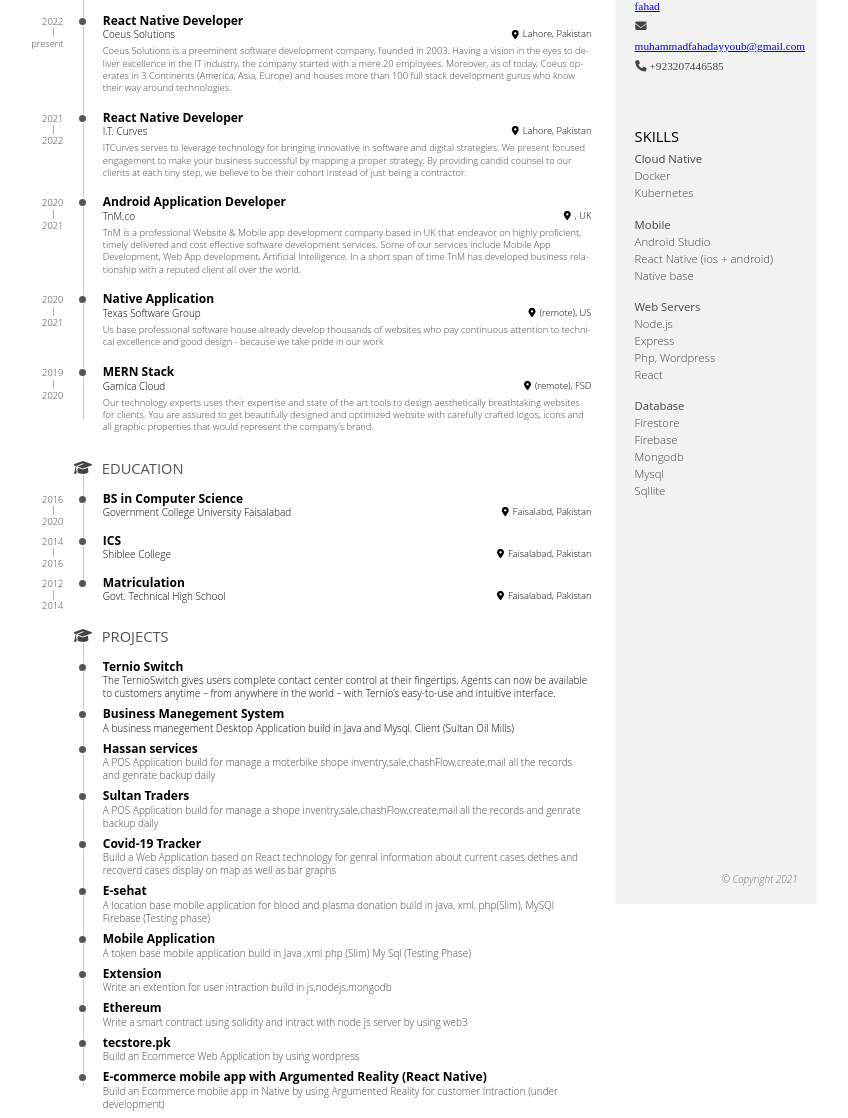
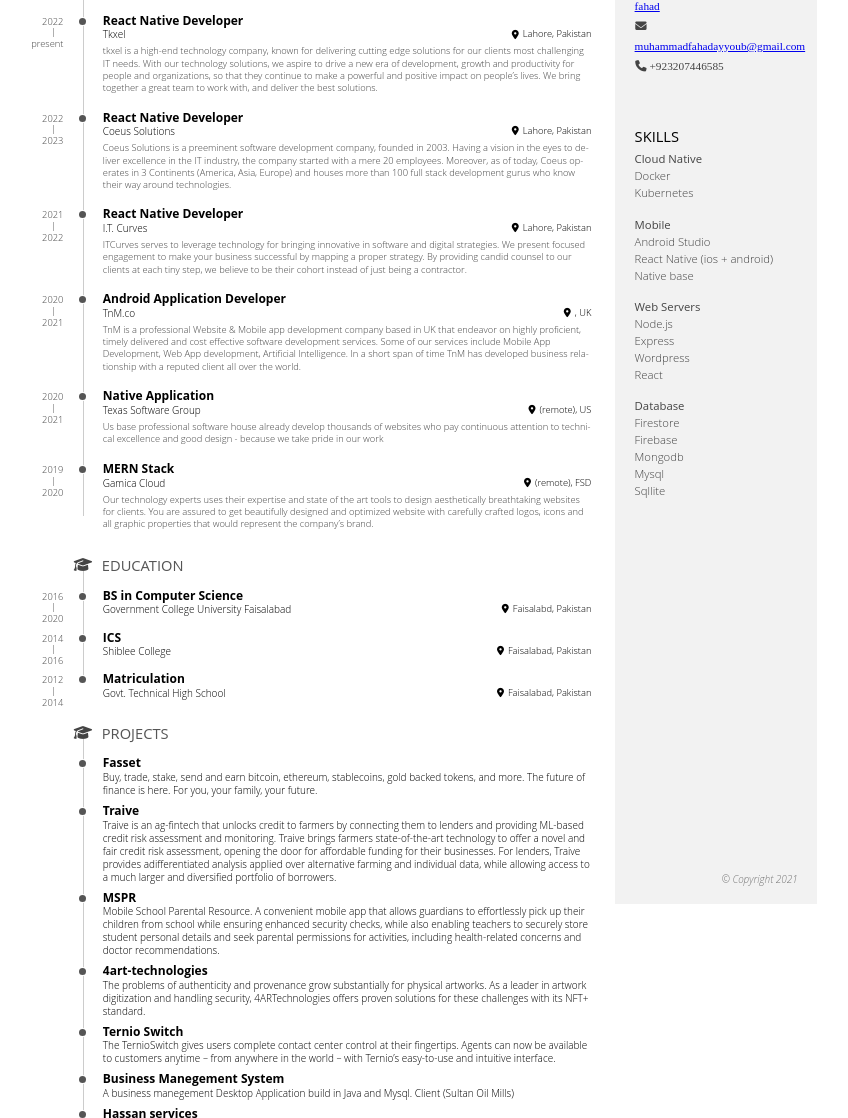
Before and after one commit to Fahadayyoub/fahadprofile, a website: page portfolio/index.html in a window 1280 px wide. Shown: the part 152-1270 px from the top of the page, without its empty margins (231-1079 px from the left). Drawn offline with nearby package versions, Linux system fonts and the light colour scheme.

Commit message:
Add files via upload
Update profile

```diff
--- a/portfolio/index.html
+++ b/portfolio/index.html
@@ -33,8 +33,24 @@
         </div>
       </header>
       <section class="main-block" style="clear: left">
-        <h2><i class="fa fa-suitcase"></i> Experiences</h2><section class="blocks">
+        <h2><i class="fa fa-suitcase"></i> Experiences</h2>
+        <section class="blocks">
           <div class="date"><span>2022</span><span>present</span></div>
+          <div class="decorator"></div>
+          <div class="details">
+            <header>
+              <h3>React Native Developer</h3>
+              <span class="place">Tkxel</span>
+              <span class="location">Lahore, Pakistan</span>
+            </header>
+            <div>
+              <p>
+                tkxel is a high-end technology company, known for delivering cutting edge solutions for our clients most challenging IT needs. With our technology solutions, we aspire to drive a new era of development, growth and productivity for people and organizations, so that they continue to make a powerful and positive impact on people’s lives. We bring together a great team to work with, and deliver the best solutions.              </p>
+            </div>
+          </div>
+        </section>
+        <section class="blocks">
+          <div class="date"><span>2022</span><span>2023</span></div>
           <div class="decorator"></div>
           <div class="details">
             <header>
@@ -171,6 +187,62 @@
       </section>
       <section class="main-block concise">
         <h2><i class="fa fa-graduation-cap"></i> Projects</h2>
+        <section class="blocks">
+          <div class="date"></div>
+          <div class="decorator"></div>
+          <div class="details">
+            <header>
+              <h3>Fasset</h3>
+              <span class="place"
+                >Buy, trade, stake, send and earn bitcoin, ethereum, stablecoins, gold backed tokens, and more. The future of finance is here. For you, your family, your future.
+                </span
+              >
+            </header>
+
+          </div>
+        </section>
+        <section class="blocks">
+          <div class="date"></div>
+          <div class="decorator"></div>
+          <div class="details">
+            <header>
+              <h3>Traive</h3>
+              <span class="place"
+                >Traive is an ag-fintech that unlocks credit to farmers by connecting them to lenders and providing ML-based credit risk assessment and monitoring. Traive brings farmers state-of-the-art technology to offer a novel and fair credit risk assessment, opening the door for affordable funding for their businesses. For lenders, Traive provides adifferentiated analysis applied over alternative farming and individual data, while allowing access to a much larger and diversified portfolio of borrowers.
+                </span
+              >
+            </header>
+
+          </div>
+        </section>
+        <section class="blocks">
+          <div class="date"></div>
+          <div class="decorator"></div>
+          <div class="details">
+            <header>
+              <h3>MSPR</h3>
+              <span class="place"
+                >Mobile School Parental Resource. A convenient mobile app that allows guardians to effortlessly pick up their children from school while ensuring enhanced security checks, while also enabling teachers to securely store student personal details and seek parental permissions for activities, including health-related concerns and doctor recommendations.
+                </span
+              >
+            </header>
+
+          </div>
+        </section>
+        <section class="blocks">
+          <div class="date"></div>
+          <div class="decorator"></div>
+          <div class="details">
+            <header>
+              <h3>4art-technologies</h3>
+              <span class="place"
+                >The problems of authenticity and provenance grow substantially for physical artworks. As a leader in artwork digitization and handling security, 4ARTechnologies offers proven solutions for these challenges with its NFT+ standard.
+                </span
+              >
+            </header>
+
+          </div>
+        </section>
          <section class="blocks">
           <div class="date"></div>
           <div class="decorator"></div>
@@ -377,7 +449,7 @@
           <li><b>Web Servers</b></li>
           <li>Node.js</li>
           <li>Express</li>
-          <li>Php, Wordpress</li>
+          <li>Wordpress</li>
           <!-- <li>Cloud Funtions</li> -->
           <li>React</li>
         </ul>
```
